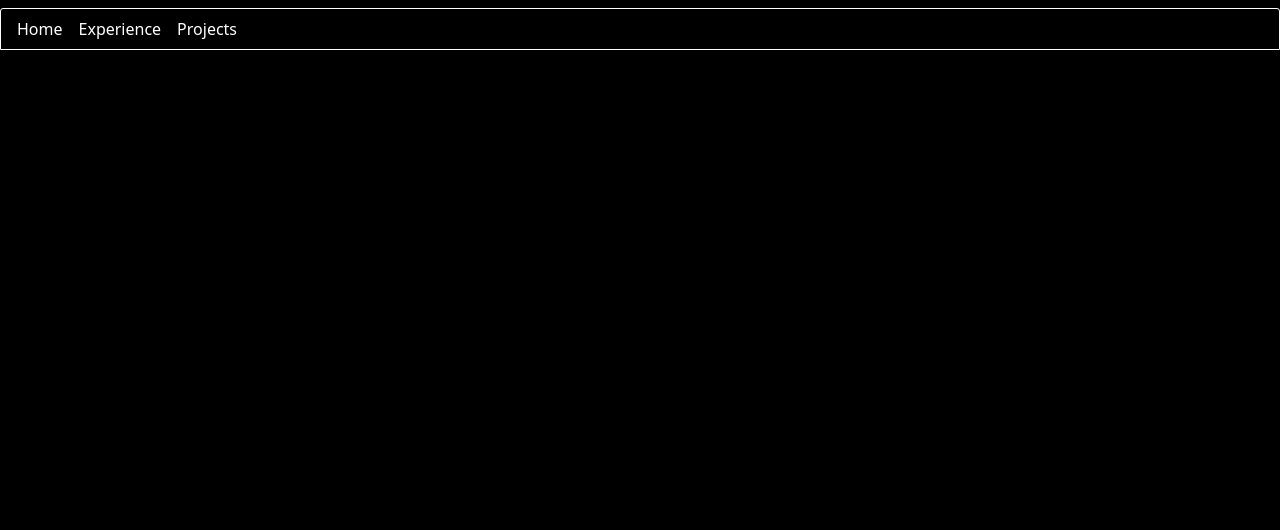
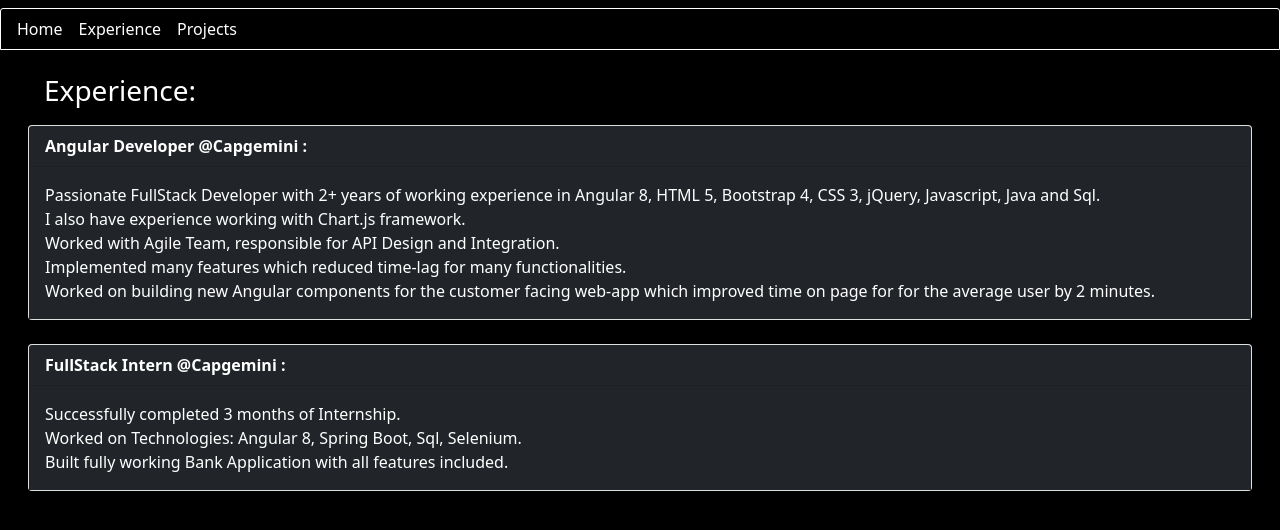
Before and after one commit to Abnow4444/home, an Angular app: page /experience in a window 1280 px wide. Before the commit this address led to /. Shown: the top 530 px of the page. Built offline with nearby package versions, Linux system fonts and the light colour scheme.

Commit message:
Modified for Experience

```diff
--- a/src/app/app-routing.module.ts
+++ b/src/app/app-routing.module.ts
@@ -1,12 +1,14 @@
 import { NgModule } from '@angular/core';
 import { RouterModule, Routes } from '@angular/router';
+import { ExperienceComponent } from './experience/experience.component';
 import { HomeComponent } from './home/home.component';
 import { ThoughtsComponent } from './thoughts/thoughts.component';
 
 const routes: Routes = [
   {path: '', component: HomeComponent},
   // {path: '', redirectTo: 'home', pathMatch: 'full'},
-  {path: 'thoughts', component: ThoughtsComponent}
+  {path: 'thoughts', component: ThoughtsComponent},
+  {path: 'experience', component: ExperienceComponent}
 ];
 
 @NgModule({
--- a/src/app/app.component.html
+++ b/src/app/app.component.html
@@ -2,7 +2,7 @@
     <div class="card-header border border-white p-2 shadow">
         <nav>
             <a class="p-2 text-decoration-none text-white" [routerLink]="['/']">Home</a>
-            <a class="p-2 text-decoration-none text-white" [routerLink]="['/thoughts']">Experience</a>
+            <a class="p-2 text-decoration-none text-white" [routerLink]="['/experience']">Experience</a>
             <a class="p-2 text-decoration-none text-white">Projects</a>
         </nav>
     </div>
--- a/src/app/app.module.ts
+++ b/src/app/app.module.ts
@@ -5,12 +5,14 @@
 import { AppComponent } from './app.component';
 import { HomeComponent } from './home/home.component';
 import { ThoughtsComponent } from './thoughts/thoughts.component';
+import { ExperienceComponent } from './experience/experience.component';
 
 @NgModule({
   declarations: [
     AppComponent,
     HomeComponent,
-    ThoughtsComponent
+    ThoughtsComponent,
+    ExperienceComponent
   ],
   imports: [
     BrowserModule,
--- /dev/null
+++ b/src/app/experience/experience.component.html
@@ -0,0 +1,29 @@
+<div class="container-fluid">
+    <div class="card-header">
+        <h3 class="text-white">Experience:</h3>
+    </div>
+    <div class="card-deck">
+        <div class="card">
+            <div class="card-header bg-dark text-white">
+                <b>Angular Developer @Capgemini :</b>
+            </div>
+            <div class="card-body bg-dark text-white">
+                Passionate FullStack Developer with 2+ years of working experience in Angular 8, HTML 5, Bootstrap 4, CSS 3, jQuery, Javascript, Java and Sql. <br>
+                I also have experience working with Chart.js framework. <br>
+                Worked with Agile Team, responsible for API Design and Integration. <br>
+                Implemented many features which reduced time-lag for many functionalities. <br>
+                Worked on building new Angular components for the customer facing web-app which improved time on page for for the average user by 2 minutes.
+            </div>
+        </div>
+        <div class="card mt-4">
+            <div class="card-header bg-dark text-white">
+                <b>FullStack Intern @Capgemini :</b>
+            </div>
+            <div class="card-body bg-dark text-white">
+                Successfully completed 3 months of Internship. <br>
+                Worked on Technologies: Angular 8, Spring Boot, Sql, Selenium. <br>
+                Built fully working Bank Application with all features included. <br>
+            </div>
+        </div>
+    </div>
+</div>
--- /dev/null
+++ b/src/app/experience/experience.component.ts
@@ -0,0 +1,15 @@
+import { Component, OnInit } from '@angular/core';
+
+@Component({
+  selector: 'app-experience',
+  templateUrl: './experience.component.html',
+  styleUrls: ['./experience.component.css']
+})
+export class ExperienceComponent implements OnInit {
+
+  constructor() { }
+
+  ngOnInit(): void {
+  }
+
+}
--- a/src/app/home/home.component.html
+++ b/src/app/home/home.component.html
@@ -1,6 +1,6 @@
-<div class="card text-center p-5 rounded" style="background-color: whitesmoke; margin-top: 5%;">
-    <h1>Hi, I'm Abhinav</h1>
-    <h4 id="professionDesc">I'm a Full Stack Developer</h4>
+<div class="card text-center bg-dark p-5 rounded" style="background-color: whitesmoke; margin-top: 5%;">
+    <h1 class="text-white">Hi, I'm Abhinav</h1>
+    <h4 id="professionDesc" class="text-white">I'm a Full Stack Developer</h4>
     <div class="row">
         <div class="text-center">
             <div class="card-deck mt-4">
```
Also changed, not shown: src/app/experience/experience.component.css (added), 1 other file (tests, documents, lock files or other folders).
